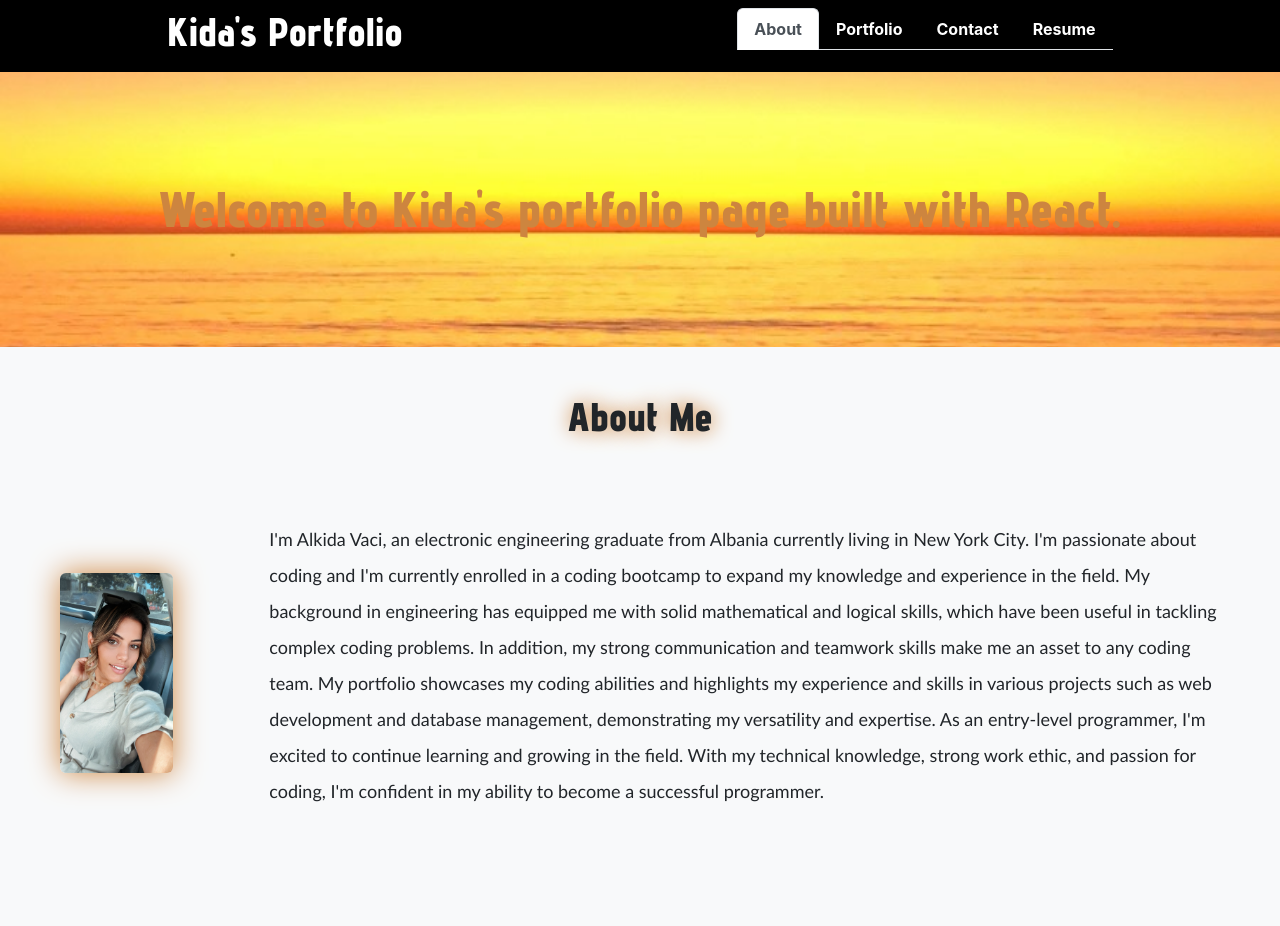
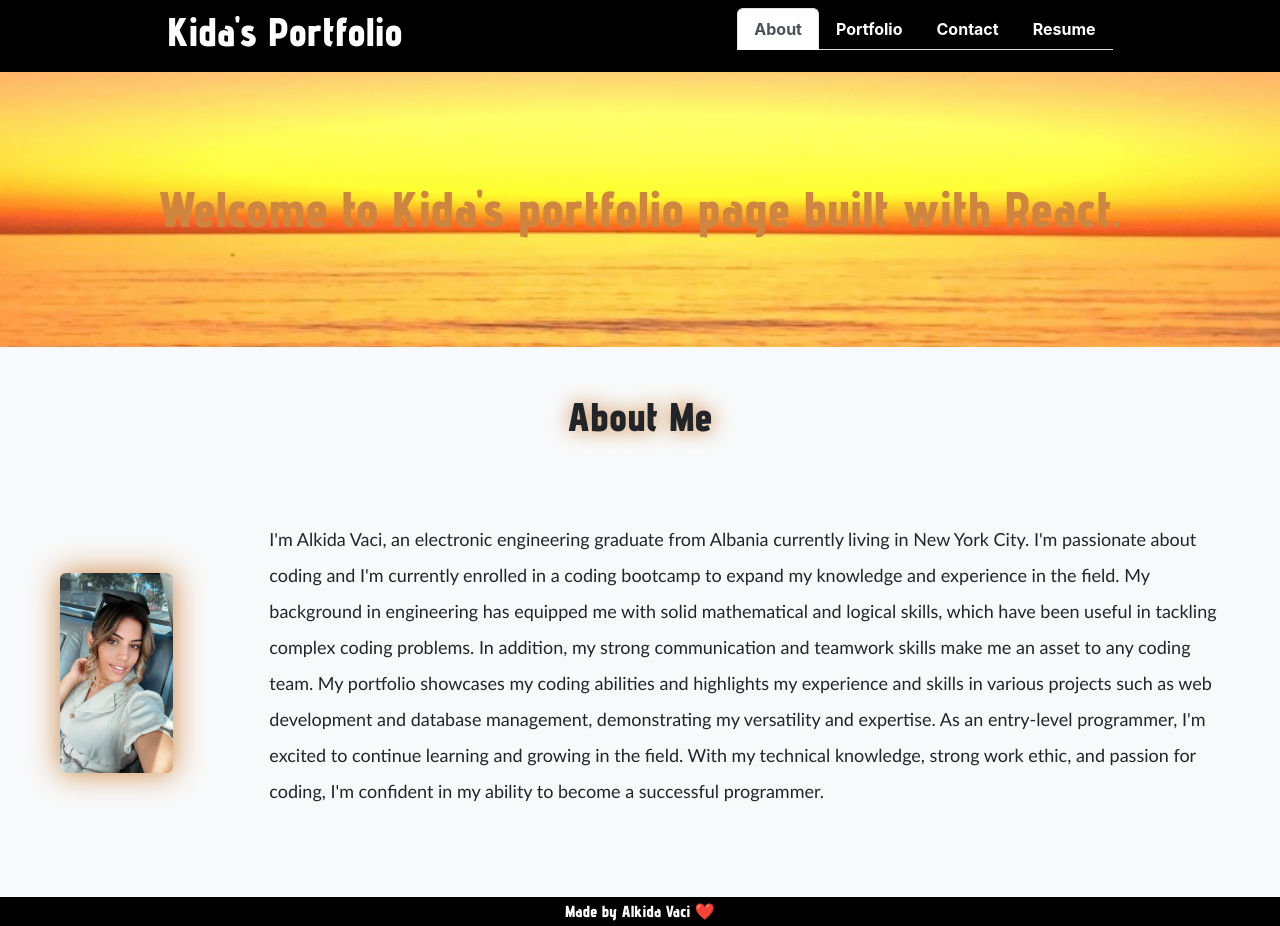
Before and after one commit to alkidavaci/portfolio-react, a React (Create React App) app: page / in a window 1280 px wide. Before the commit the page ends 897 px from the top, so only its background shows below. Built offline with nearby package versions, Linux system fonts and the light colour scheme; the HTML template or start-up script is replaced by a standard one.

Commit message:
Added Footer

```diff
--- /dev/null
+++ b/src/components/Footer/index.js
@@ -0,0 +1,10 @@
+import './style.css'
+
+function Footer() {
+    return (
+      <div>
+        <h3 className='footer'>Made by Alkida Vaci ❤️</h3>
+      </div>
+    );
+  }
+  export default Footer
--- /dev/null
+++ b/src/components/Footer/style.css
@@ -0,0 +1,10 @@
+.footer{
+  width: 100%;
+  margin: 0;
+  background-color: black;
+  color: white;
+  text-align: center;
+  font-family: 'Advent Pro', sans-serif;
+  font-size:medium;
+  padding: 5px 0;
+}
--- a/src/components/PortfolioContainer.js
+++ b/src/components/PortfolioContainer.js
@@ -1,9 +1,11 @@
 import { useState } from 'react';
 import About from './About';
 import Contact from './Contact';
+import Footer from './Footer';
 import Header from './Header';
 import Portfolio from './Portfolio';
 import Resume from './Resume';
+
 
 export default function PortfolioContainer() {
   const [currentPage, setCurrentPage] = useState('About');
@@ -31,6 +33,7 @@ export default function PortfolioContainer() {
       <Header currentPage={currentPage} handlePageChange={handlePageChange} />
       {/* Method to return a component  */}
       {renderPage()}
+      <Footer />
     </div>
   );
 }
```
